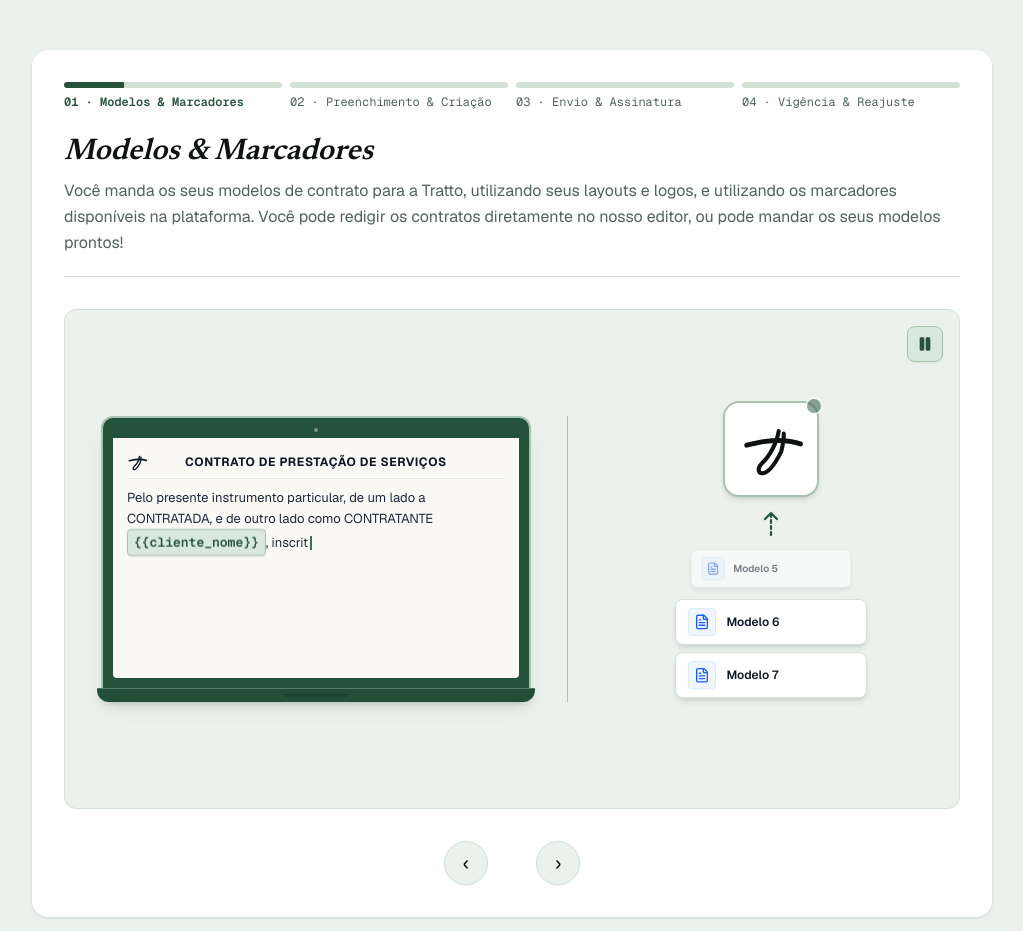
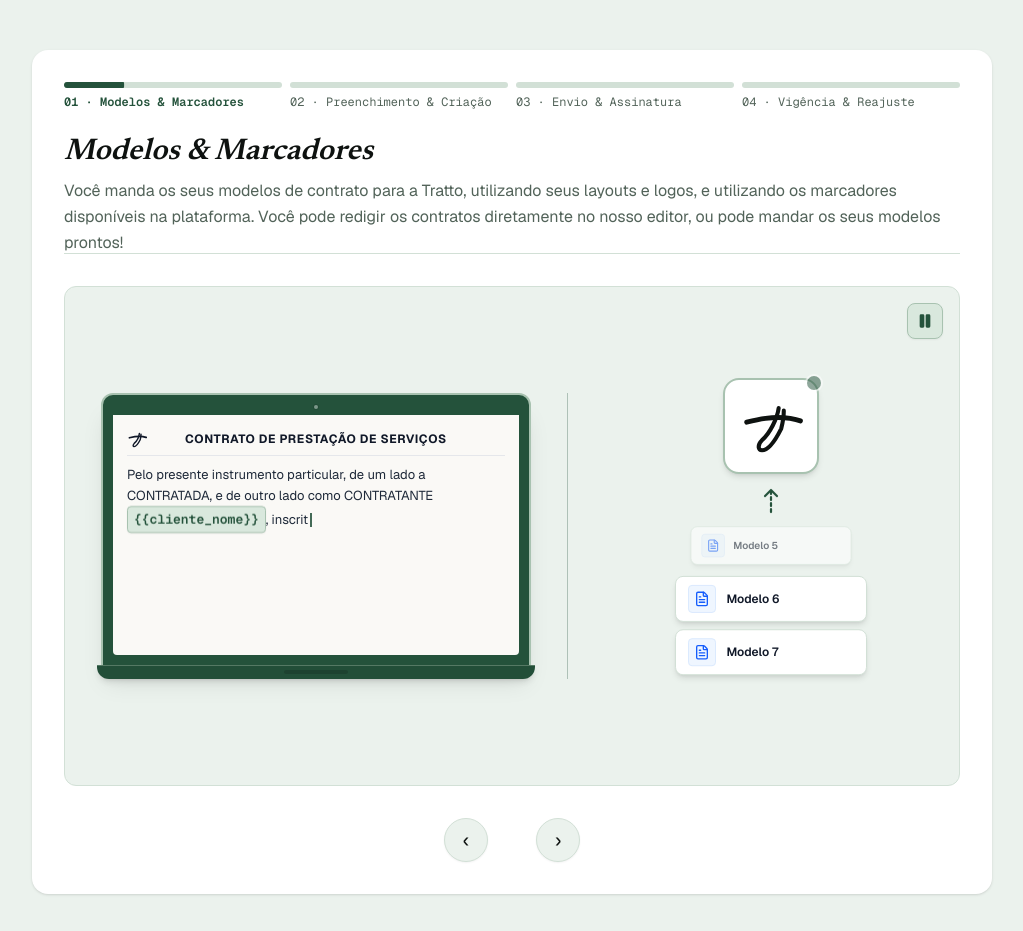
Before and after one commit to brtorresdel/tratto-landing-page, a Next.js app: page / in a window 1280 px wide. Shown: the part 3540-4471 px from the top of the page, without its empty margins (128-1151 px from the left). Built offline with nearby package versions, Linux system fonts and the light colour scheme.

Commit message:
fix(landing): set fixed height on story header to eliminate vertical layout shift between steps

```diff
--- a/src/components/contract-story-player.tsx
+++ b/src/components/contract-story-player.tsx
@@ -114,9 +114,9 @@ export function ContractStoryPlayer() {
         })}
       </div>
 
-      {/* 2. Cabeçalho da Etapa: Título e Descrição com largura total e altura estável */}
-      <div className="mt-6 pb-5 border-b border-[var(--border-subtle)] min-h-[84px] sm:min-h-[88px] flex flex-col justify-center">
-        <h3 className="font-serif text-2xl sm:text-3xl italic font-semibold text-[var(--text-main)]">
+      {/* 2. Cabeçalho da Etapa: Título e Descrição com altura fixa padronizada para eliminar qualquer deslocamento de layout */}
+      <div className="mt-6 pb-4 sm:pb-5 border-b border-[var(--border-subtle)] h-[175px] sm:h-[140px] lg:h-[120px] flex flex-col justify-start overflow-hidden">
+        <h3 className="font-serif text-2xl sm:text-3xl italic font-semibold text-[var(--text-main)] shrink-0">
           {activeStep.title}
         </h3>
         <p className="mt-2 text-sm sm:text-base text-[var(--text-muted)] w-full leading-relaxed">
```
